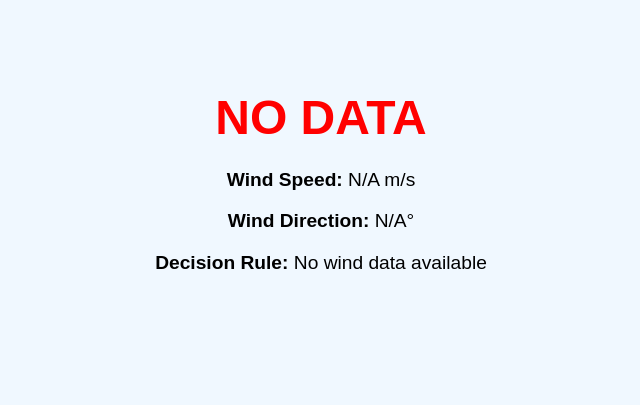
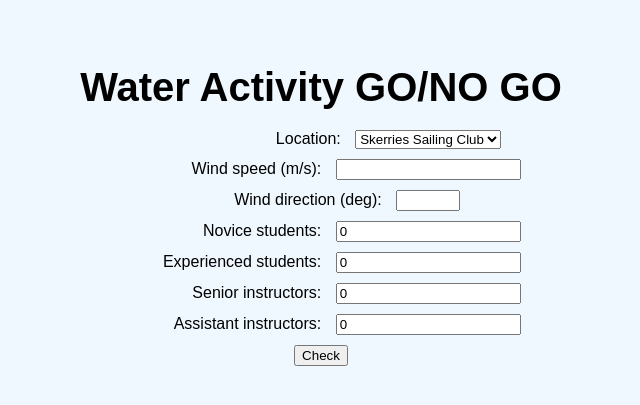
Before and after one commit to MrDMurray/GoNoGo, a Flask app: page / in a window 1280 px wide. Shown: the top 405 px of the page, without its empty margins (319-959 px from the left). Run offline with Flask 3, Linux system fonts and the light colour scheme; data that the repository does not hold is empty.

Commit message:
Add instructor safety check form

```diff
--- a/app.py
+++ b/app.py
@@ -1,67 +1,88 @@
-from flask import Flask, render_template
-import requests
+from flask import Flask, render_template, request
 
 app = Flask(__name__)
 
-def fetch_latest_wind_data():
-    url = "https://www.met.ie/Open_Data/json/dublin_airport.json"
-    response = requests.get(url)
-    response.raise_for_status()
+# Simplified location data with orientation (direction the shore faces)
+LOCATIONS = {
+    "Skerries Sailing Club": {"orientation": 270},  # west facing
+    "Howth Harbour": {"orientation": 90},          # east facing
+    "Dun Laoghaire": {"orientation": 120}          # south-east facing
+}
 
-    data = response.json()
-    stations = data.get("stations", [])
-    if not stations:
-        return None, None
 
-    station = stations[0]
-    time_items = station.get("timeseries", {}).get("timeItems", [])
-    if not time_items:
-        return None, None
+def is_onshore(orientation, wind_direction):
+    """Return True if wind is onshore for the given orientation."""
+    diff = (wind_direction - orientation) % 360
+    return diff <= 90 or diff >= 270
 
-    latest_observation = time_items[-1]
-    weather_parameters = latest_observation.get("weatherparameters", [])
 
-    wind_speed = None
-    wind_direction = None
+def check_guidelines(location, wind_speed, wind_direction,
+                      novice_students, experienced_students,
+                      senior_instructors, assistant_instructors):
+    reasons = []
+    orientation = LOCATIONS[location]["orientation"]
+    onshore = is_onshore(orientation, wind_direction)
 
-    for param in weather_parameters:
-        if "Wind speed [m/s]" in param:
-            wind_speed = param["Wind speed [m/s]"]
-        if "Wind direction [deg]" in param:
-            wind_direction = param["Wind direction [deg]"]
+    # Wind limits (dummy values as actual PDF not available)
+    if onshore:
+        if novice_students > 0 and wind_speed > 8:
+            reasons.append("Onshore wind speed too high for novices.")
+        if experienced_students > 0 and wind_speed > 10:
+            reasons.append("Onshore wind speed too high for experienced paddlers.")
+    else:  # offshore
+        if novice_students > 0 and wind_speed > 12:
+            reasons.append("Offshore wind speed too high for novices.")
+        if experienced_students > 0 and wind_speed > 14:
+            reasons.append("Offshore wind speed too high for experienced paddlers.")
 
-    return wind_speed, wind_direction
+    # Instructor ratios (dummy values)
+    required_for_novice = (novice_students + 5) // 6
+    required_for_experienced = (experienced_students + 7) // 8
+    required_instructors = max(required_for_novice, required_for_experienced)
 
-def kayaking_decision(wind_speed, wind_direction):
-    if wind_direction is None or wind_speed is None:
-        return "NO DATA", "status-nogo", "No wind data available"
+    total_instructors = senior_instructors + assistant_instructors
 
-    if 0 <= wind_direction < 180:
-        # Northerly winds
-        if wind_speed < 12:
-            return "GO", "status-go", "Northerly winds < 12 m/s"
-        else:
-            return "NO GO", "status-nogo", "Northerly winds ≥ 12 m/s"
-    elif 180 <= wind_direction <= 360:
-        # Southerly winds
-        if wind_speed < 9:
-            return "GO", "status-go", "Southerly winds < 9 m/s"
-        else:
-            return "NO GO", "status-nogo", "Southerly winds ≥ 9 m/s"
-    else:
-        return "NO DATA", "status-nogo", "Invalid wind direction"
+    if total_instructors < required_instructors:
+        reasons.append(
+            f"Need at least {required_instructors} instructors for {novice_students + experienced_students} students.")
 
-@app.route('/')
-def home():
-    wind_speed, wind_direction = fetch_latest_wind_data()
-    status, status_class, decision_rule = kayaking_decision(wind_speed, wind_direction)
+    if novice_students > 0 and senior_instructors < 1:
+        reasons.append("At least one senior instructor required for novice students.")
 
-    return render_template('index.html',
-                           status=status,
-                           status_class=status_class,
-                           wind_speed=wind_speed if wind_speed is not None else "N/A",
-                           wind_direction=wind_direction if wind_direction is not None else "N/A",
-                           decision_rule=decision_rule)
+    if reasons:
+        return "NO GO", reasons
+    return "GO", ["Conditions meet guidelines."]
+
+
+@app.route('/', methods=['GET', 'POST'])
+def index():
+    decision = None
+    decision_class = ''
+    reasons = []
+
+    if request.method == 'POST':
+        loc = request.form.get('location')
+        wind_speed = float(request.form.get('wind_speed', 0))
+        wind_direction = float(request.form.get('wind_direction', 0))
+        novice_students = int(request.form.get('novice_students', 0))
+        experienced_students = int(request.form.get('experienced_students', 0))
+        senior_instructors = int(request.form.get('senior_instructors', 0))
+        assistant_instructors = int(request.form.get('assistant_instructors', 0))
+
+        decision, reasons = check_guidelines(
+            loc, wind_speed, wind_direction,
+            novice_students, experienced_students,
+            senior_instructors, assistant_instructors)
+
+        decision_class = 'status-go' if decision == 'GO' else 'status-nogo'
+
+    return render_template(
+        'index.html',
+        locations=LOCATIONS.keys(),
+        decision=decision,
+        decision_class=decision_class,
+        reasons=reasons)
+
 
 if __name__ == '__main__':
     app.run(debug=True)
--- a/static/styles.css
+++ b/static/styles.css
@@ -1,13 +1,25 @@
 body {
     font-family: Arial, sans-serif;
     text-align: center;
-    padding-top: 50px;
+    padding-top: 30px;
     background-color: #f0f8ff;
 }
 
 h1 {
-    font-size: 3em;
+    font-size: 2.5em;
     margin-bottom: 0.5em;
+}
+
+.input-form label {
+    display: inline-block;
+    width: 200px;
+    text-align: right;
+    margin-right: 10px;
+}
+
+.input-form input,
+.input-form select {
+    margin-bottom: 10px;
 }
 
 .status-go {
@@ -18,7 +30,11 @@ h1 {
     color: red;
 }
 
-.details {
-    font-size: 1.2em;
-    margin-top: 20px;
+.reasons {
+    list-style-type: none;
+    padding: 0;
 }
+
+.reasons li {
+    margin: 5px 0;
+}
--- a/templates/index.html
+++ b/templates/index.html
@@ -2,15 +2,47 @@
 <html lang="en">
 <head>
     <meta charset="UTF-8">
-    <title>Kayaking GO/NO GO</title>
+    <title>Activity Safety Check</title>
     <link rel="stylesheet" href="{{ url_for('static', filename='styles.css') }}">
 </head>
 <body>
-    <h1 class="{{ status_class }}">{{ status }}</h1>
-    <div class="details">
-        <p><strong>Wind Speed:</strong> {{ wind_speed }} m/s</p>
-        <p><strong>Wind Direction:</strong> {{ wind_direction }}°</p>
-        <p><strong>Decision Rule:</strong> {{ decision_rule }}</p>
-    </div>
+    <h1>Water Activity GO/NO GO</h1>
+    <form method="post" class="input-form">
+        <label for="location">Location:</label>
+        <select name="location" id="location">
+            {% for loc in locations %}
+            <option value="{{ loc }}">{{ loc }}</option>
+            {% endfor %}
+        </select><br>
+
+        <label for="wind_speed">Wind speed (m/s):</label>
+        <input type="number" step="0.1" name="wind_speed" id="wind_speed" required><br>
+
+        <label for="wind_direction">Wind direction (deg):</label>
+        <input type="number" step="1" min="0" max="360" name="wind_direction" id="wind_direction" required><br>
+
+        <label for="novice_students">Novice students:</label>
+        <input type="number" min="0" name="novice_students" id="novice_students" value="0" required><br>
+
+        <label for="experienced_students">Experienced students:</label>
+        <input type="number" min="0" name="experienced_students" id="experienced_students" value="0" required><br>
+
+        <label for="senior_instructors">Senior instructors:</label>
+        <input type="number" min="0" name="senior_instructors" id="senior_instructors" value="0" required><br>
+
+        <label for="assistant_instructors">Assistant instructors:</label>
+        <input type="number" min="0" name="assistant_instructors" id="assistant_instructors" value="0" required><br>
+
+        <button type="submit">Check</button>
+    </form>
+
+    {% if decision %}
+    <h2 class="{{ decision_class }}">{{ decision }}</h2>
+    <ul class="reasons">
+        {% for r in reasons %}
+        <li>{{ r }}</li>
+        {% endfor %}
+    </ul>
+    {% endif %}
 </body>
 </html>
```
Also changed, not shown: README.md.
